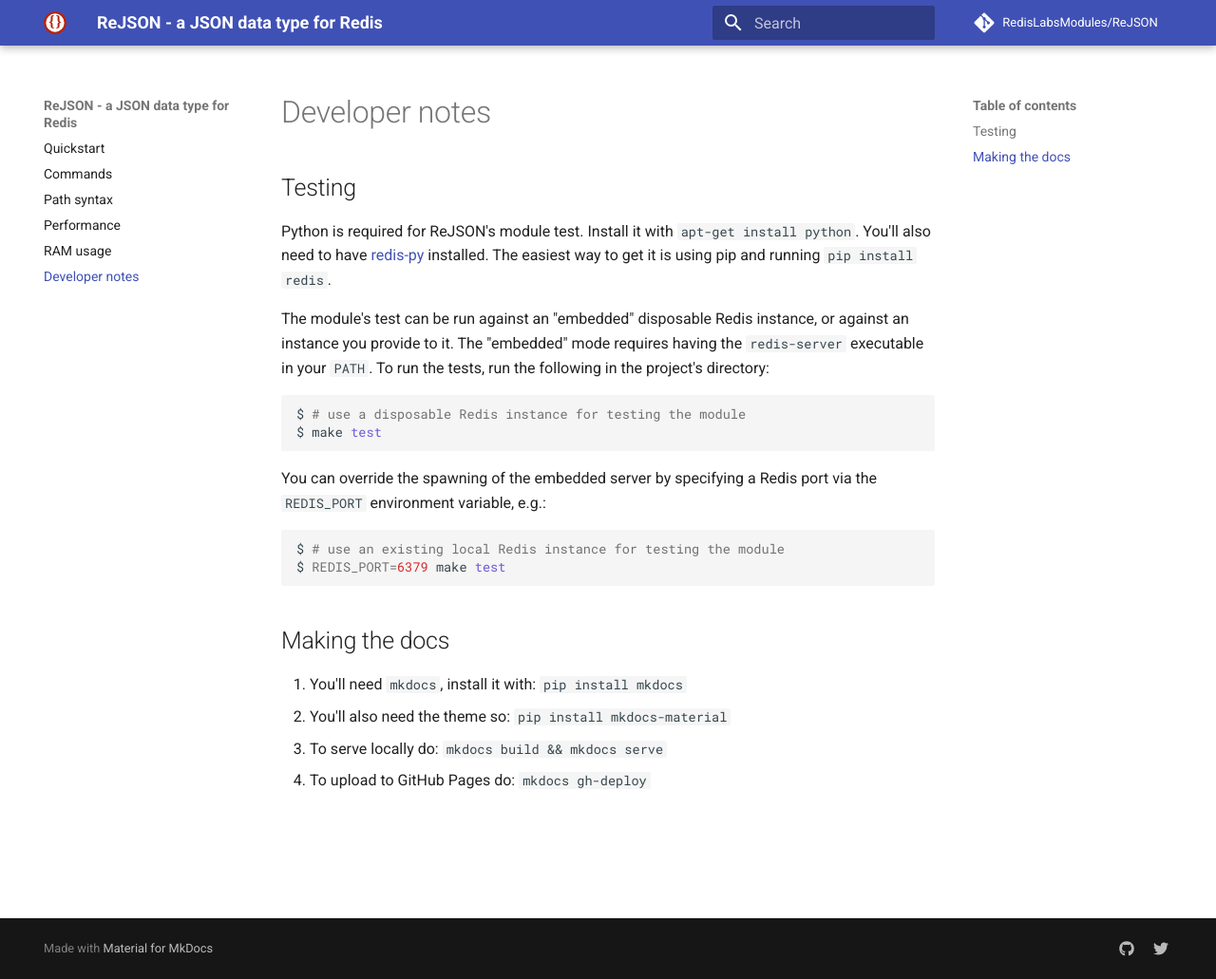
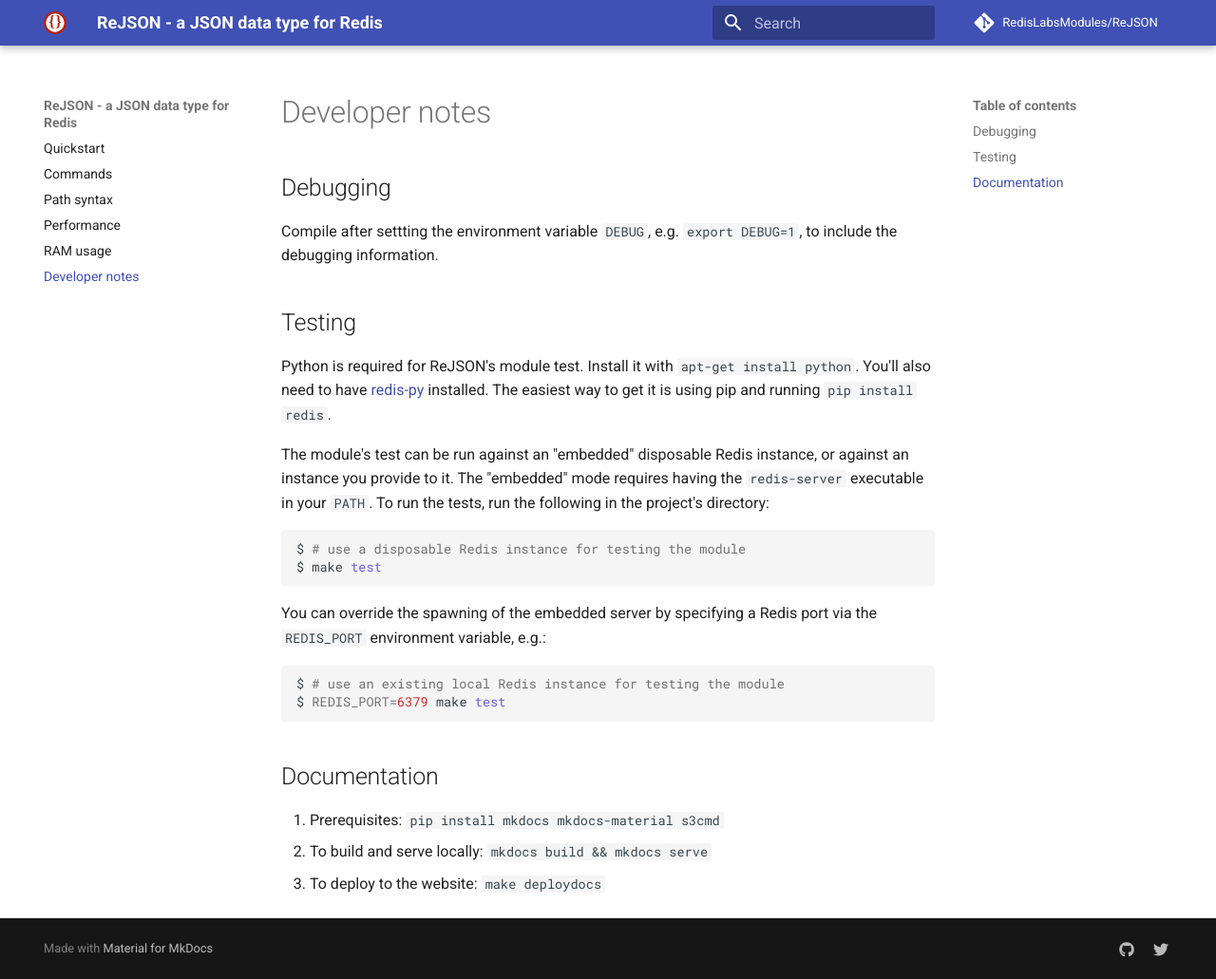
Before and after one commit to RedisJSON/RedisJSON, an MkDocs documentation site: the page built from docs/developer.md, in a window 1280 px wide and 1031 px high. Shown: the whole window at 95% size. Built offline with MkDocs 1.6.1 and Material for MkDocs 9.7.7, drawn with Linux system fonts in a browser that asks for light colours; comment, search, counter and statistics services are not loaded; old or Windows-style settings are respelled for this version of MkDocs.

Commit message:
Moves documentation deployment to `make deploydocs`

````diff
--- a/.travis.yml
+++ b/.travis.yml
@@ -1,11 +1,6 @@
 language: c
 compiler: gcc
 dist: trusty
-
-branches:
-  only:
-   - master
-   - gh-pages
 
 env:
   global:
--- a/docs/developer.md
+++ b/docs/developer.md
@@ -1,4 +1,9 @@
 # Developer notes
+
+## Debugging
+
+Compile after settting the environment variable `DEBUG`, e.g. `export DEBUG=1`, to include the
+debugging information.
 
 ## Testing
 
@@ -23,9 +28,8 @@
 $ REDIS_PORT=6379 make test
 ```
 
-## Making the docs
+## Documentation
 
-1. You'll need `mkdocs`, install it with: `pip install mkdocs`
-1. You'll also need the theme so: `pip install mkdocs-material`
-1. To serve locally do: `mkdocs build && mkdocs serve`
-1. To upload to GitHub Pages do: `mkdocs gh-deploy`
+1. Prerequisites: `pip install mkdocs mkdocs-material s3cmd`
+1. To build and serve locally: `mkdocs build && mkdocs serve`
+1. To deploy to the website: `make deploydocs`
````
Also changed, not shown: site/.travis.yml (deleted), 1 other file.
